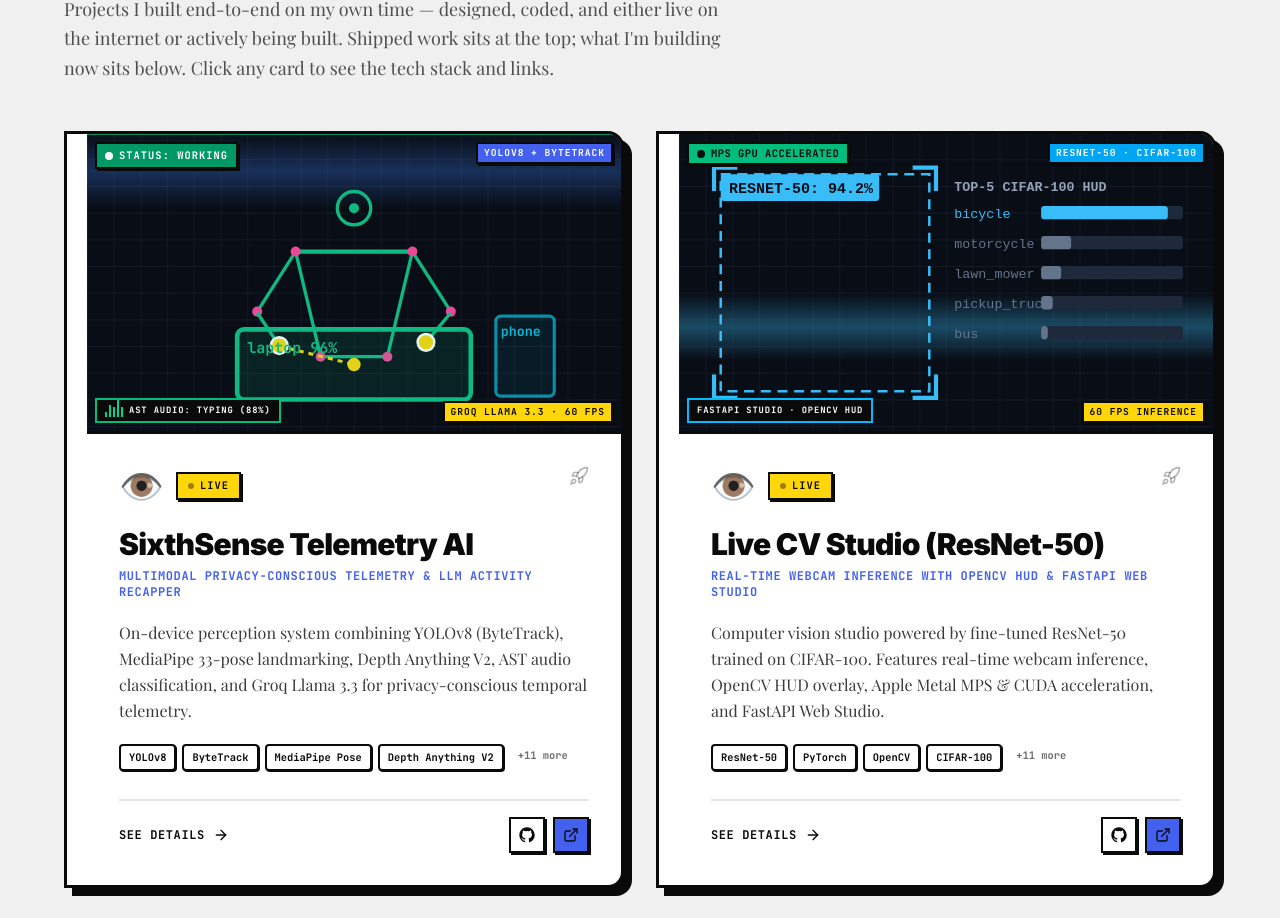
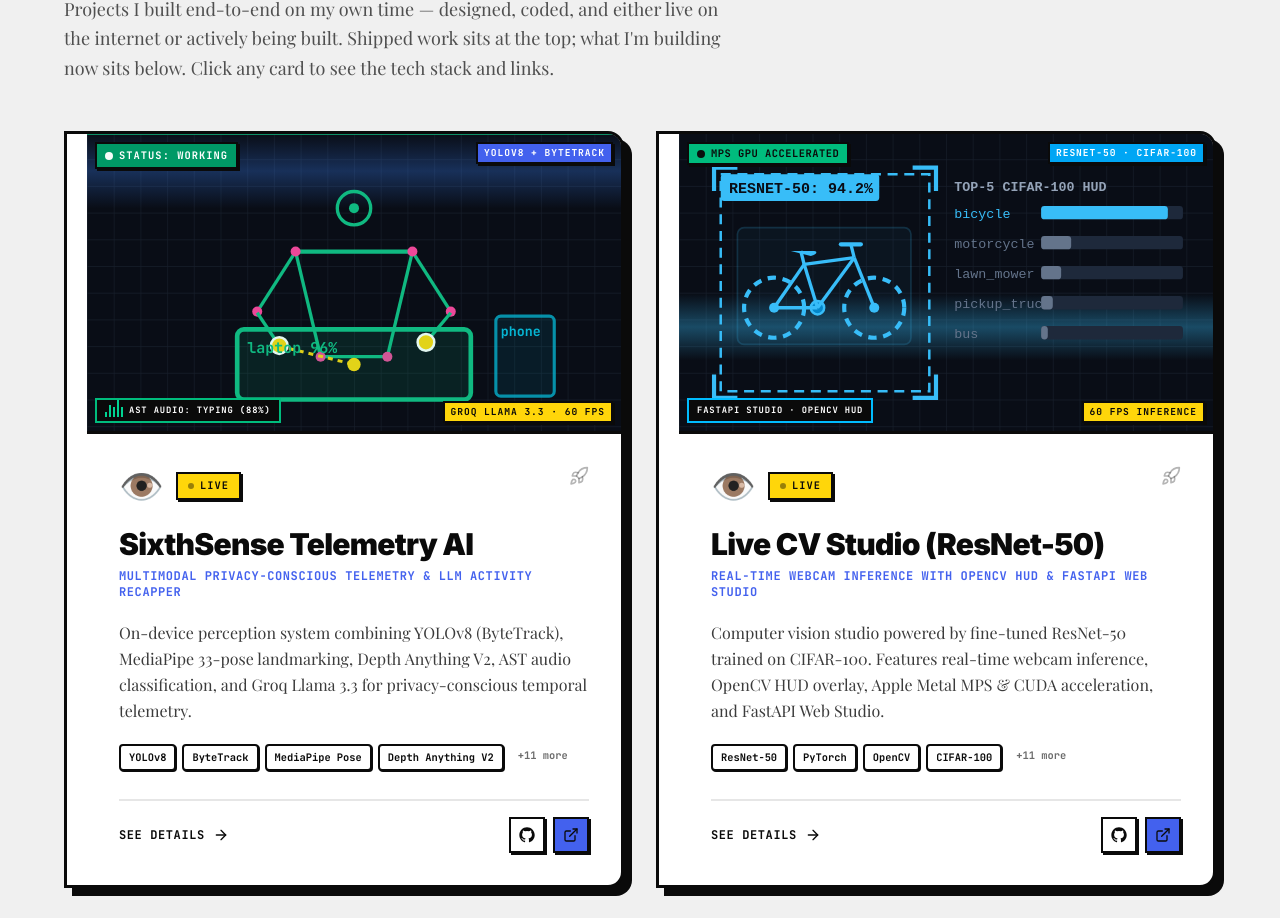
Before and after one commit to avneetsingh7102/Avneetsingh, a React (Vite) app: page / in a window 1280 px wide. Shown: the part 993-1911 px from the top of the page. Built offline with nearby package versions, Linux system fonts and the light colour scheme.

Commit message:
Update CVModelArtifact with animated bicycle vector illustration inside detection reticle

```diff
--- a/src/App.tsx
+++ b/src/App.tsx
@@ -1316,6 +1316,57 @@ function CVModelArtifact({ size = "card" }: { size?: "card" | "modal" }) {
           RESNET-50: 94.2%
         </text>
 
+        {/* Bicycle Vector Illustration inside Bounding Detection Box */}
+        <g transform="translate(35, 55)">
+          {/* Rear Wheel */}
+          <motion.circle
+            cx="22" cy="50" r="18"
+            fill="none" stroke="#38bdf8" strokeWidth="2.5"
+            animate={{ strokeDashoffset: [0, 20] }} strokeDasharray="5,4"
+            transition={{ duration: 2, repeat: Infinity, ease: "linear" }}
+          />
+          <circle cx="22" cy="50" r="3" fill="#38bdf8" />
+
+          {/* Front Wheel */}
+          <motion.circle
+            cx="82" cy="50" r="18"
+            fill="none" stroke="#38bdf8" strokeWidth="2.5"
+            animate={{ strokeDashoffset: [0, 20] }} strokeDasharray="5,4"
+            transition={{ duration: 2, repeat: Infinity, ease: "linear" }}
+          />
+          <circle cx="82" cy="50" r="3" fill="#38bdf8" />
+
+          {/* Bottom Bracket */}
+          <circle cx="48" cy="50" r="4" fill="#0284c7" stroke="#38bdf8" strokeWidth="1.5" />
+
+          {/* Chain Stay & Seat Stay */}
+          <line x1="22" y1="50" x2="48" y2="50" stroke="#38bdf8" strokeWidth="2" />
+          <line x1="22" y1="50" x2="40" y2="24" stroke="#38bdf8" strokeWidth="2" />
+
+          {/* Seat Tube */}
+          <line x1="48" y1="50" x2="40" y2="24" stroke="#38bdf8" strokeWidth="2" />
+          {/* Seat Post & Saddle */}
+          <line x1="40" y1="24" x2="38" y2="16" stroke="#38bdf8" strokeWidth="2" />
+          <path d="M 32 16 L 46 16 C 48 16 48 18 44 19 Z" fill="#38bdf8" />
+
+          {/* Down Tube & Top Tube */}
+          <line x1="48" y1="50" x2="70" y2="20" stroke="#38bdf8" strokeWidth="2" />
+          <line x1="40" y1="24" x2="70" y2="20" stroke="#38bdf8" strokeWidth="2" />
+
+          {/* Fork & Handlebars */}
+          <line x1="82" y1="50" x2="70" y2="20" stroke="#38bdf8" strokeWidth="2" />
+          <line x1="70" y1="20" x2="68" y2="12" stroke="#38bdf8" strokeWidth="2" />
+          <path d="M 62 12 L 74 12" fill="none" stroke="#38bdf8" strokeWidth="2.5" strokeLinecap="round" />
+
+          {/* Pulsing Detection Heatmap Frame */}
+          <motion.rect
+            x="0" y="2" width="104" height="70"
+            fill="rgba(56, 189, 248, 0.12)" stroke="rgba(56, 189, 248, 0.5)" strokeWidth="1" rx="4"
+            animate={{ opacity: [0.3, 0.85, 0.3] }}
+            transition={{ duration: 1.8, repeat: Infinity }}
+          />
+        </g>
+
         {/* OpenCV HUD Probability Bar Chart */}
         <g transform="translate(165, 25)">
           <text x="0" y="10" fill="#94a3b8" fontSize="8" fontWeight="bold" fontFamily="monospace">
```
